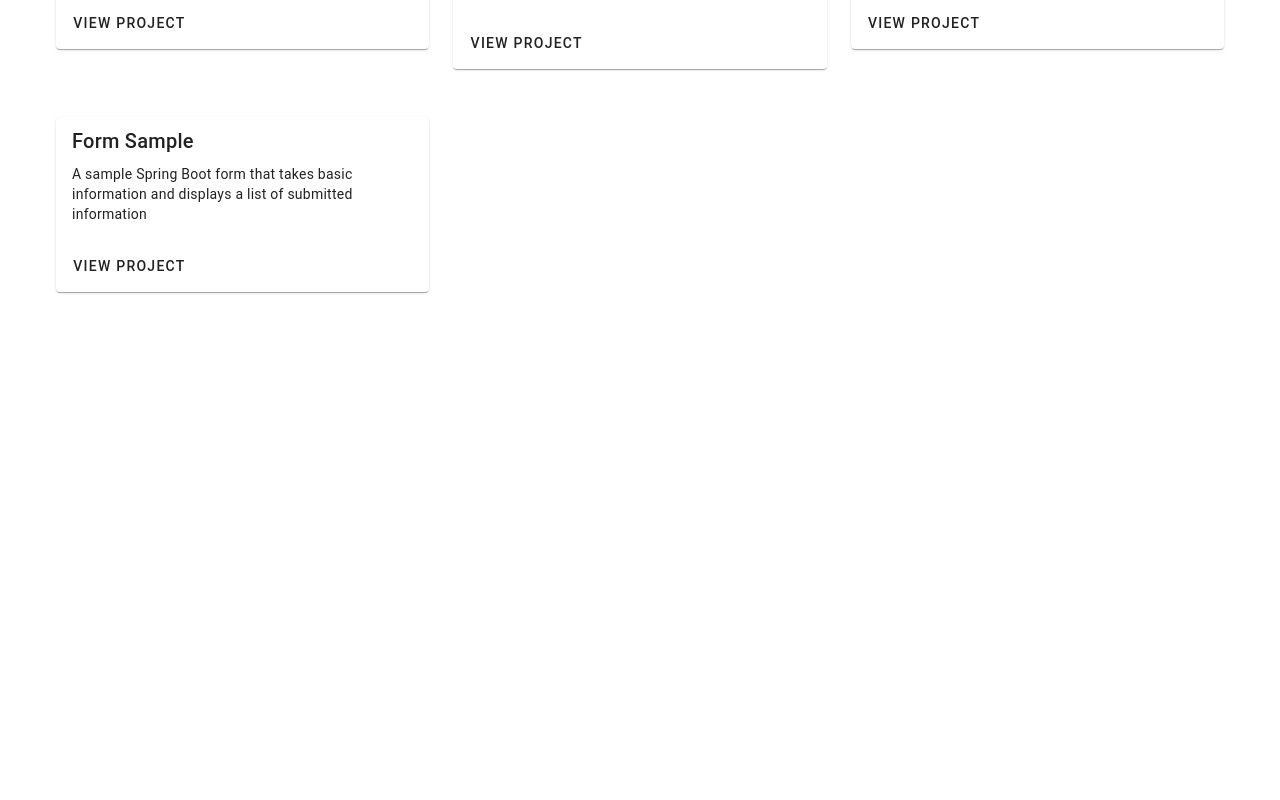
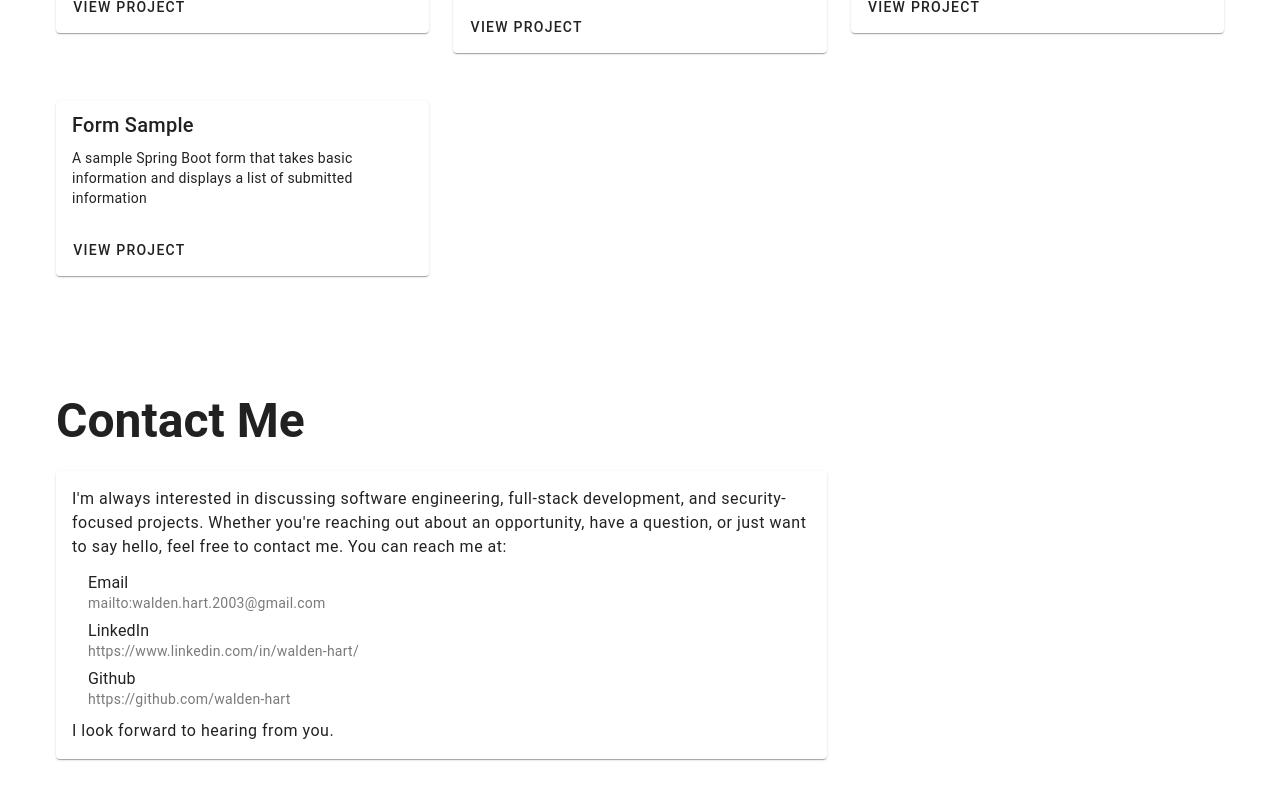
Before and after one commit to walden-hart/Portfolio-Website, a Vue app: page / in a window 1280 px wide. Shown: the part 740-1540 px from the top of the page. Before the commit the page ends 1104 px from the top, so only its background shows below. Built offline with nearby package versions, Linux system fonts and the light colour scheme.

Commit message:
Added Contact Page, updated style to be more uniform

```diff
--- a/src/components/AboutMe.vue
+++ b/src/components/AboutMe.vue
@@ -26,7 +26,7 @@
               BuckeyeCTF.
             </p>
 
-            <p class="text-body-1 mb-4">
+            <p class="text-body-1">
               I'm eager to continue growing as a
               <strong>full-stack developer</strong> and
               <strong>security-focused engineer</strong>, applying my skills to
--- /dev/null
+++ b/src/components/Contact.vue
@@ -0,0 +1,45 @@
+<script setup lang="ts">
+const email: String = "mailto:walden.hart.2003@gmail.com"
+const linkedin: String = "https://www.linkedin.com/in/walden-hart/"
+const github: String = "https://github.com/walden-hart"
+</script>
+
+<template>
+    <v-container class="py-12">
+        <v-row>
+            <v-col cols="12" md="8">
+                <h1 class="text-h3 font-weight-bold mb-6">Contact Me</h1>
+
+                <v-card>
+                    <v-card-text>
+                        <p class="text-body-1">
+                            I'm always interested in discussing software engineering, full-stack development, and security-focused projects.
+                            Whether you're reaching out about an opportunity, have a question, or just want to say hello, feel free to contact me.
+
+                            You can reach me at:
+                        </p>
+                        <v-list lines="one" class="text-body-1">
+                            <v-list-item :href="email" target="_blank" rel="noopener">
+                                <v-list-item-title>Email</v-list-item-title>
+                                <v-list-item-subtitle>{{ email }}</v-list-item-subtitle>
+                            </v-list-item>
+                            <v-list-item :href="linkedin" target="_blank" rel="noopener">
+                                <v-list-item-title>LinkedIn</v-list-item-title>
+                                <v-list-item-subtitle>{{ linkedin }}</v-list-item-subtitle>
+                            </v-list-item>
+                            <v-list-item :href="github" target="_blank" rel="noopener">
+                                <v-list-item-title>Github</v-list-item-title>
+                                <v-list-item-subtitle>{{ github }}</v-list-item-subtitle>
+                            </v-list-item>
+                        </v-list>
+                        <p class="text-body-1">
+                            I look forward to hearing from you.
+                        </p>
+                    </v-card-text>
+                </v-card>
+            </v-col>
+        </v-row>
+    </v-container>
+</template>
+
+<style scoped></style>
--- a/src/components/Home.vue
+++ b/src/components/Home.vue
@@ -1,11 +1,13 @@
 <script setup lang="ts">
 import AboutMe from "./AboutMe.vue";
 import Projects from "./Projects.vue";
+import Contact from "./Contact.vue";
 </script>
 
 <template>
   <AboutMe />
   <Projects />
+  <Contact />
 </template>
 
 <style scoped></style>
--- a/src/components/Navbar.vue
+++ b/src/components/Navbar.vue
@@ -6,6 +6,7 @@
     <v-btn text to="/">Home</v-btn>
     <v-btn text to="/about">About Me</v-btn>
     <v-btn text to="/projects">Projects</v-btn>
+    <v-btn text to="/contact">Contact Me</v-btn>
   </v-app-bar>
 </template>
 
--- a/src/components/Project.vue
+++ b/src/components/Project.vue
@@ -18,12 +18,12 @@ onMounted(() => {
     <h1 class="text-h3 font-weight-bold mb-6">{{ project.title }}</h1>
     <p class="text-body-1 mb-4">{{ project.details }}</p>
     <v-btn v-for="link in project.links" color="primary" :href="link.url" target="_blank" class="me-4">{{ link.title }}</v-btn>
-    <v-btn color="primary" :to="`/`">Back to Home</v-btn>
+    <v-btn color="primary" to="/">Back to Home</v-btn>
   </v-container>
 
   <v-container v-else class="py-12">
     <p>Project not found.</p>
-    <v-btn color="primary" :to="`/`">Back to Home</v-btn>
+    <v-btn color="primary" to="/">Back to Home</v-btn>
   </v-container>
 </template>
 
--- a/src/components/Projects.vue
+++ b/src/components/Projects.vue
@@ -6,12 +6,12 @@ import { projects } from '@/data/projects';
   <v-container class="py-12">
     <v-row>
       <v-col cols="12">
-        <h2 class="text-h3 font-weight-bold mb-6">Projects</h2>
+        <h1 class="text-h3 font-weight-bold mb-6">Projects</h1>
       </v-col>
 
       <v-col
         v-for="project in projects"
-        :key="project.title"
+        :key="project.id"
         cols="12"
         md="4"
         class="mb-6"
--- a/src/router/index.ts
+++ b/src/router/index.ts
@@ -4,12 +4,14 @@ import Home from "@/components/Home.vue"
 import AboutMe from '@/components/AboutMe.vue'
 import Projects from '@/components/Projects.vue'
 import Project from '@/components/Project.vue'
+import Contact from '@/components/Contact.vue'
 
 const routes = [
   { path: '/', name: 'Home', component: Home },
   { path: '/about', name: "About Me", component: AboutMe },
   { path: '/projects', name: "Projects", component: Projects },
-  { path: '/projects/:projectId', name: "Project", component: Project }
+  { path: '/projects/:projectId', name: "Project", component: Project },
+  { path: '/contact', name: "Contact", component: Contact}
 ]
 
 const router: Router = createRouter({
```
